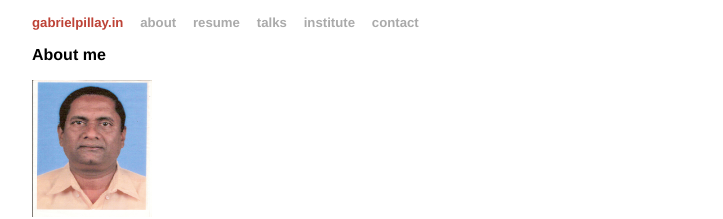
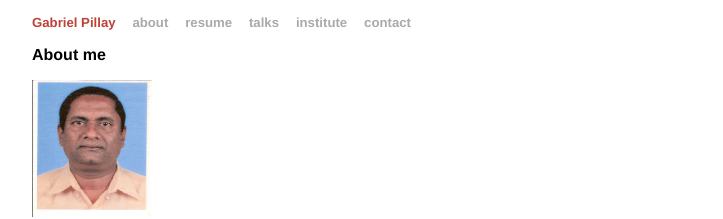
Before and after one commit to gabrielpillai/gabrielpillai.github.com, a Jekyll site: the page built from index.html, in a window 1280 px wide. Shown: the top 219 px of the page, without its empty margins (278-1001 px from the left). Built offline with Jekyll 4.4.1, drawn with Linux system fonts in a browser that asks for light colours; Markdown is read by kramdown in place of the engine named in the settings.

Commit message:
Fix Formatting

```diff
--- a/_layouts/default.html
+++ b/_layouts/default.html
@@ -19,9 +19,11 @@
 </head>
 <body>
 
+
 <div class="site">
+
   <div class="title">
-    <a href="/">gabrielpillay.in</a>
+   <a>Gabriel Pillay</a>
     <a class="extra" href="/about.html">about</a>
     <a class="extra" href="/images/resume.pdf">resume</a>
     <a class="extra" href="/talks.html">talks</a>
```
